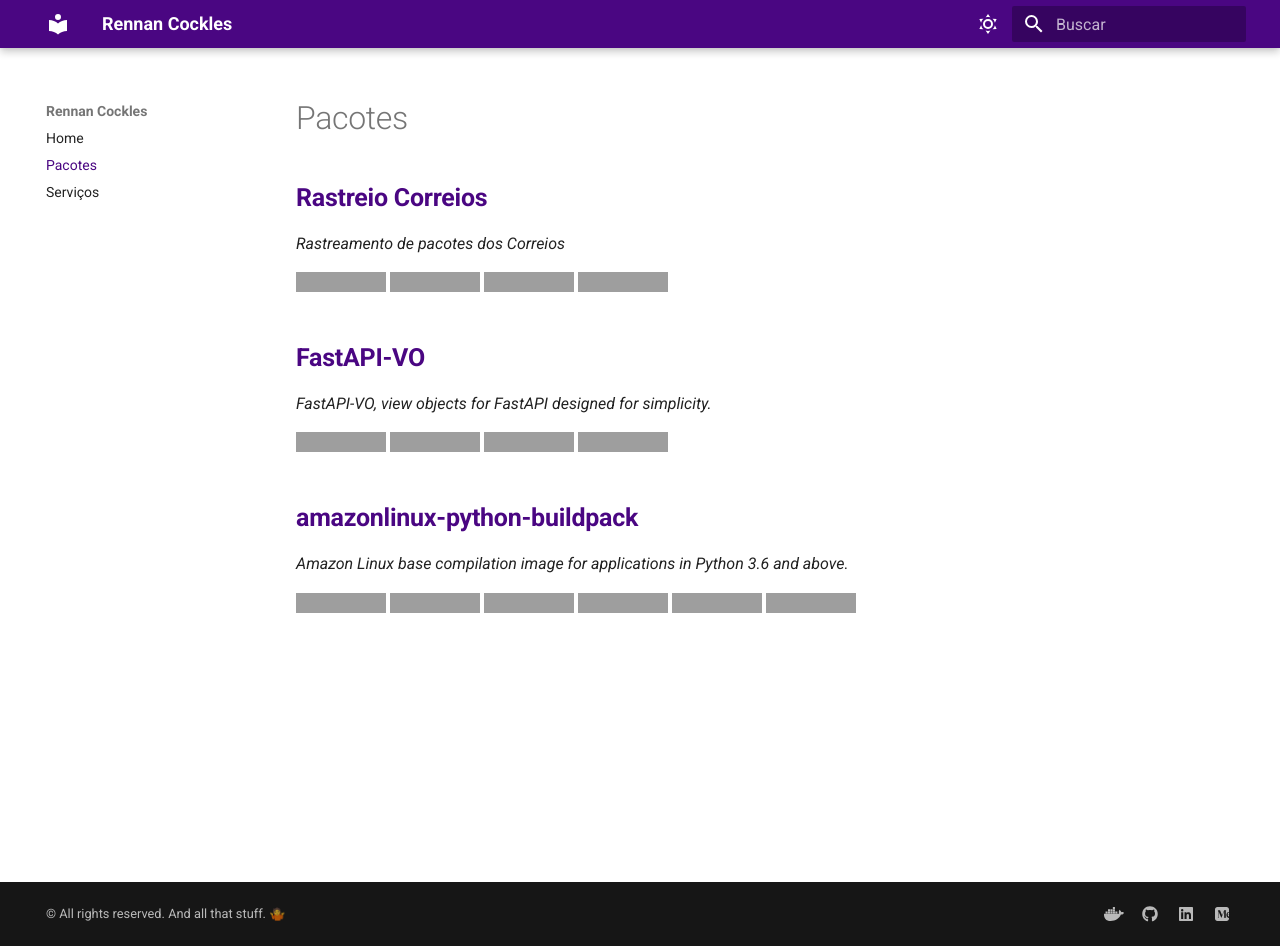
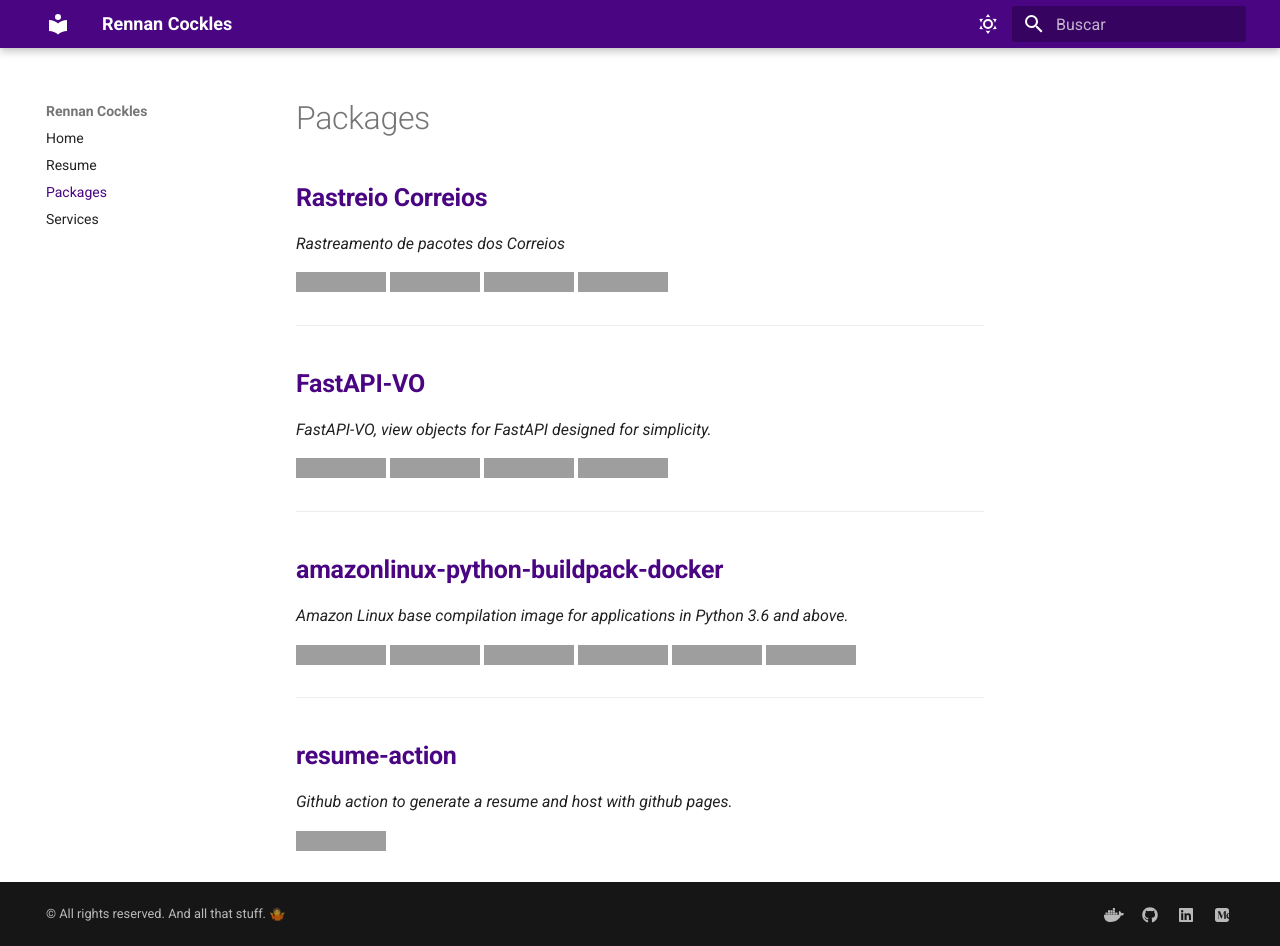
Before and after one commit to rennancockles/rennancockles.github.io, an MkDocs documentation site: the page built from docs/packages.md, in a window 1280 px wide and 946 px high. Built offline with MkDocs 1.6.1 and Material for MkDocs 9.7.7, drawn with Linux system fonts in a browser that asks for light colours; grey boxes are pictures that could not be loaded.

Commit message:
update my site

```diff
--- a/docs/packages.md
+++ b/docs/packages.md
@@ -1,4 +1,4 @@
-# Pacotes
+# Packages
 
 <div class="package">
   <h2 class="package-title">
@@ -24,6 +24,8 @@
   </p>
 </div>
 
+---
+
 <div class="package">
   <h2 class="package-title">
     <a href="https://fastapi-vo.r3ck.com.br">
@@ -48,10 +50,12 @@
   </p>
 </div>
 
+---
+
 <div class="package">
   <h2 class="package-title">
-    <a href="https://fastapi-vo.r3ck.com.br">
-      <strong>amazonlinux-python-buildpack</strong>
+    <a href="https://hub.docker.com/r/rennancockles/amazonlinux-python-buildpack">
+      <strong>amazonlinux-python-buildpack-docker</strong>
     </a>
   </h2>
   <p class="package-description"><em>Amazon Linux base compilation image for applications in Python 3.6 and above.</em></p>
@@ -77,3 +81,22 @@
     </a>
   </p>
 </div>
+
+---
+
+<div class="package">
+  <h2 class="package-title">
+    <a href="https://github.com/marketplace/actions/resume-template">
+      <strong>resume-action</strong>
+    </a>
+  </h2>
+  <p class="package-description">
+    <em>Github action to generate a resume and host with github pages.</em>
+  </p>
+
+  <p class="package-badges">
+    <a href="https://github.com/rennancockles/resume-action/releases/tag/v1" target="_blank">
+        <img alt="GitHub release (latest by date)" src="https://img.shields.io/github/v/release/rennancockles/resume-action?logo=github">
+    </a>
+  </p>
+</div>
--- a/mkdocs.yml
+++ b/mkdocs.yml
@@ -26,6 +26,7 @@ theme:
 
 nav:
   - Home: index.md
+  - Resume: "https://resume.r3ck.com.br"
   - packages.md
   - services.md
   # - Languages:
```
Also changed, not shown: docs/index.md (+9 -5 lines), docs/services.md (+4 -2 lines).
